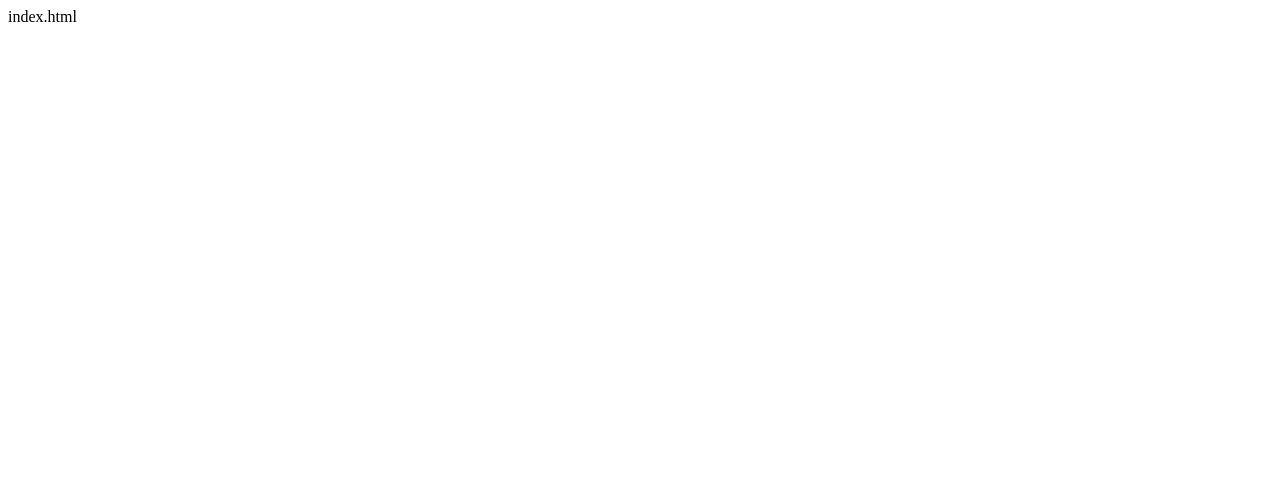
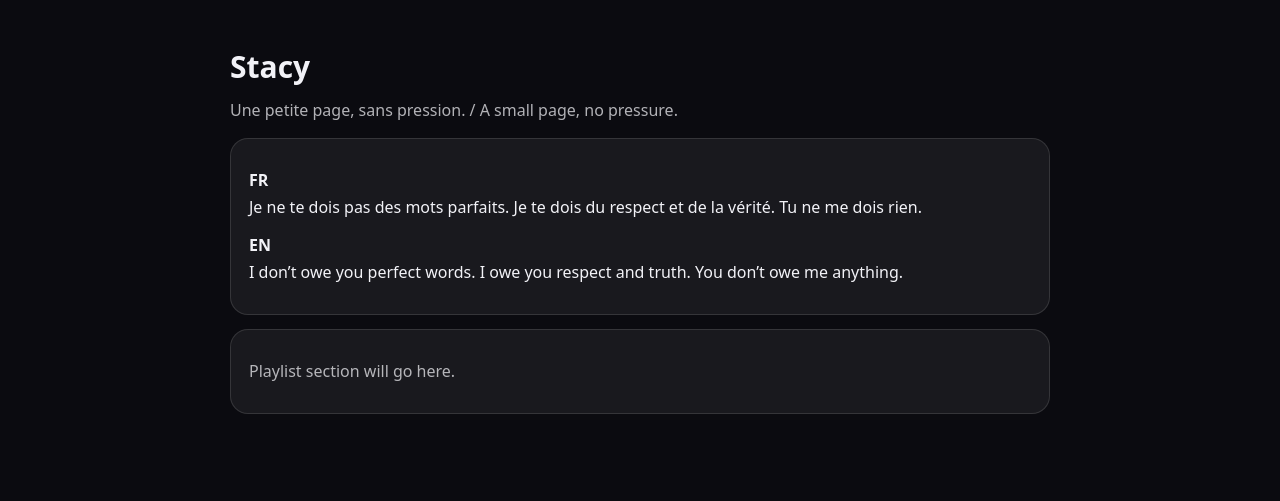
Before and after one commit to septcentsoixantequinze-hue/dontknowwhatisthat, a plain HTML site: page index.html in a window 1280 px wide. Drawn offline with Linux system fonts and the light colour scheme.

Commit message:
Update index.html

```diff
--- a/index.html
+++ b/index.html
@@ -1 +1,40 @@
-index.html
+<!doctype html>
+<html lang="fr">
+<head>
+  <meta charset="utf-8" />
+  <meta name="viewport" content="width=device-width,initial-scale=1" />
+  <title>For Stacy</title>
+  <style>
+    :root{--bg:#0b0b10;--card:rgba(255,255,255,.06);--border:rgba(255,255,255,.12);--text:#f2f2f7;--muted:rgba(242,242,247,.72);}
+    body{margin:0;background:var(--bg);color:var(--text);font-family:system-ui,-apple-system,Segoe UI,Roboto,Arial,sans-serif;}
+    .wrap{max-width:820px;margin:0 auto;padding:46px 18px 70px;}
+    .card{background:var(--card);border:1px solid var(--border);border-radius:18px;padding:18px;margin:14px 0;}
+    h1{font-size:30px;margin:0 0 10px;}
+    p{margin:10px 0;line-height:1.7;}
+    .muted{color:var(--muted);}
+  </style>
+</head>
+<body>
+  <main class="wrap">
+    <h1>Stacy</h1>
+    <p class="muted">Une petite page, sans pression. / A small page, no pressure.</p>
+
+    <section class="card">
+      <p>
+        <strong>FR</strong><br/>
+        Je ne te dois pas des mots parfaits. Je te dois du respect et de la vérité.
+        Tu ne me dois rien.
+      </p>
+      <p>
+        <strong>EN</strong><br/>
+        I don’t owe you perfect words. I owe you respect and truth.
+        You don’t owe me anything.
+      </p>
+    </section>
+
+    <section class="card">
+      <p class="muted">Playlist section will go here.</p>
+    </section>
+  </main>
+</body>
+</html>
```
